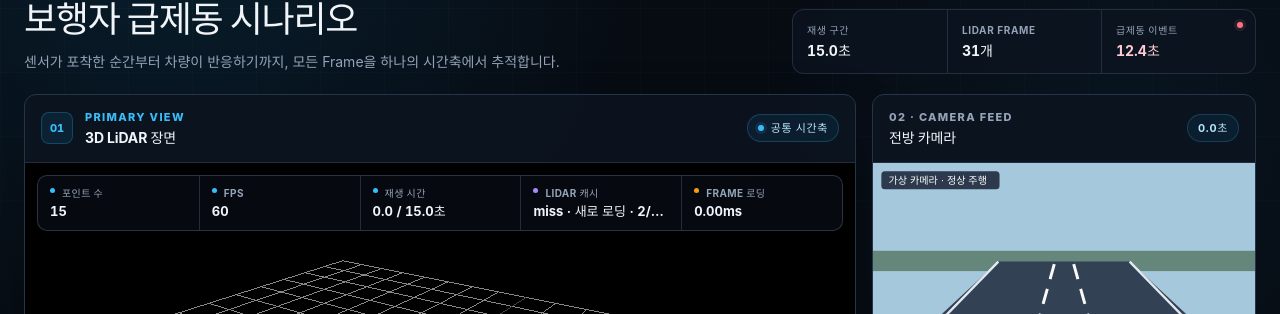
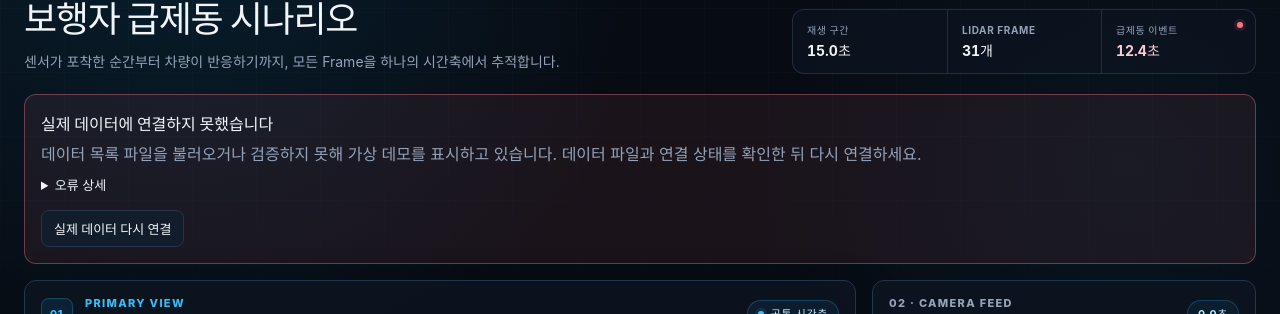
Before and after one commit to DoubleChamp/drivescope-visualizer, a Next.js app: page /viewer in a window 1280 px wide. Shown: the part 120-434 px from the top of the page. Built offline with nearby package versions, Linux system fonts and the light colour scheme; no server answers.

Commit message:
feat: 실제 데이터 오류 안내와 재시도 추가

```diff
--- a/app/viewer/_components/camera-panel.tsx
+++ b/app/viewer/_components/camera-panel.tsx
@@ -5,9 +5,14 @@ import styles from "../viewer-canvas.module.css";
 type CameraPanelProps = {
   camera: BufferedCameraFrame;
   isActualData?: boolean;
+  onRetry: () => void;
 };
 
-export function CameraPanel({ camera, isActualData = false }: CameraPanelProps) {
+export function CameraPanel({
+  camera,
+  isActualData = false,
+  onRetry,
+}: CameraPanelProps) {
   const { frame, activeSlot, imageRefs, status } = camera;
   const timestampSeconds = frame ? formatSeconds(frame.timestampMs) : null;
   const statusMessage =
@@ -54,9 +59,21 @@ export function CameraPanel({ camera, isActualData = false }: CameraPanelProps)
           />
         ))}
         {statusMessage && (
-          <p className={styles.cameraStatus} role="status">
-            {statusMessage}
-          </p>
+          <div className={styles.cameraStatus} role="status">
+            <p>{statusMessage}</p>
+            {status === "error" && (
+              <>
+                <p>이미지 파일이나 연결 상태를 확인한 뒤 다시 시도하세요.</p>
+                <button
+                  type="button"
+                  className={styles.retryButton}
+                  onClick={onRetry}
+                >
+                  이미지 다시 시도
+                </button>
+              </>
+            )}
+          </div>
         )}
         {frame && (
           <span className={styles.cameraChannel}>
--- /dev/null
+++ b/app/viewer/_components/data-error-notice.tsx
@@ -0,0 +1,33 @@
+import styles from "../viewer-canvas.module.css";
+
+type DataErrorNoticeProps = {
+  title: string;
+  message: string;
+  error: Error;
+  retryLabel: string;
+  onRetry: () => void;
+};
+
+export function DataErrorNotice({
+  title,
+  message,
+  error,
+  retryLabel,
+  onRetry,
+}: DataErrorNoticeProps) {
+  return (
+    <div className={styles.dataErrorNotice}>
+      <div role="alert">
+        <strong>{title}</strong>
+        <p>{message}</p>
+      </div>
+      <details className={styles.errorDetails}>
+        <summary>오류 상세</summary>
+        <p>{error.message}</p>
+      </details>
+      <button type="button" className={styles.retryButton} onClick={onRetry}>
+        {retryLabel}
+      </button>
+    </div>
+  );
+}
--- a/app/viewer/_components/viewer-metrics.tsx
+++ b/app/viewer/_components/viewer-metrics.tsx
@@ -18,6 +18,7 @@ const CACHE_STATUS_LABELS: Record<LidarCacheStatus, string> = {
   loading: "로딩 중",
   hit: "hit · 재사용",
   miss: "miss · 새로 로딩",
+  error: "로딩 실패",
 };
 
 export function ViewerMetrics({
@@ -35,9 +36,11 @@ export function ViewerMetrics({
       ? "캐시로 생략"
       : lidarCacheStatus === "loading"
         ? "측정 중"
-        : lidarLoadDurationMs === null
-          ? "Frame 없음"
-          : `${lidarLoadDurationMs.toFixed(2)}ms`;
+        : lidarCacheStatus === "error"
+          ? "로딩 실패"
+          : lidarLoadDurationMs === null
+            ? "Frame 없음"
+            : `${lidarLoadDurationMs.toFixed(2)}ms`;
 
   return (
     <dl className={styles.metrics} aria-label="뷰어 통계">
--- a/app/viewer/_data/load-drivescope-data-source.ts
+++ b/app/viewer/_data/load-drivescope-data-source.ts
@@ -46,8 +46,14 @@ export async function loadDriveScopeDataSource(
     signal,
   });
   if (!manifestResponse.ok) {
+    const reason =
+      manifestResponse.status === 404
+        ? "데이터 목록 파일(manifest.json)을 찾을 수 없습니다."
+        : manifestResponse.status === 503
+          ? "서버의 데이터 연결 설정을 확인하세요."
+          : "서버에서 데이터 목록 파일을 읽지 못했습니다.";
     throw new Error(
-      `DriveScope manifest 로딩 실패: HTTP ${manifestResponse.status}`,
+      `${reason} HTTP ${manifestResponse.status}`,
     );
   }
 
--- a/app/viewer/_hooks/use-buffered-camera-frame.ts
+++ b/app/viewer/_hooks/use-buffered-camera-frame.ts
@@ -9,12 +9,14 @@ export type BufferedCameraFrame = {
   activeSlot: ImageSlot | null;
   imageRefs: RefObject<[HTMLImageElement | null, HTMLImageElement | null]>;
   status: "empty" | "loading" | "ready" | "error";
+  retry: () => void;
 };
 
 export function useBufferedCameraFrame(
   targetFrame: CameraFrame | null,
   sourceId: string,
 ): BufferedCameraFrame {
+  const [requestAttempt, setRequestAttempt] = useState(0);
   const imageRefs = useRef<[HTMLImageElement | null, HTMLImageElement | null]>([
     null,
     null,
@@ -58,7 +60,7 @@ export function useBufferedCameraFrame(
     return () => {
       cancelled = true;
     };
-  }, [sourceId, targetFrame]);
+  }, [sourceId, targetFrame, requestAttempt]);
 
   const currentDisplay =
     targetFrame && displayed?.sourceId === sourceId ? displayed : null;
@@ -78,5 +80,9 @@ export function useBufferedCameraFrame(
             currentDisplay.frame.timestampMs === targetFrame.timestampMs
           ? "ready"
           : "loading",
+    retry: () => {
+      setFailure(null);
+      setRequestAttempt((attempt) => attempt + 1);
+    },
   };
 }
--- a/app/viewer/_hooks/use-drivescope-data-source.ts
+++ b/app/viewer/_hooks/use-drivescope-data-source.ts
@@ -11,6 +11,7 @@ type DriveScopeDataSourceState = {
 };
 
 export function useDriveScopeDataSource() {
+  const [requestAttempt, setRequestAttempt] = useState(0);
   const [state, setState] = useState<DriveScopeDataSourceState>({
     source: null,
     error: null,
@@ -36,7 +37,12 @@ export function useDriveScopeDataSource() {
       });
 
     return () => abortController.abort();
-  }, []);
+  }, [requestAttempt]);
 
-  return state;
+  const retry = () => {
+    setState({ source: null, error: null });
+    setRequestAttempt((attempt) => attempt + 1);
+  };
+
+  return { ...state, retry };
 }
--- a/app/viewer/viewer-canvas.module.css
+++ b/app/viewer/viewer-canvas.module.css
@@ -72,6 +72,8 @@
 
 .brand:focus-visible,
 .playbackButton:focus-visible,
+.retryButton:focus-visible,
+.errorDetails summary:focus-visible,
 .timeline:focus-visible {
   border-radius: 0.5rem;
   outline: 2px solid var(--accent);
@@ -186,6 +188,52 @@
 
 .viewer {
   min-width: 0;
+}
+
+.dataErrorNotice {
+  margin-bottom: 1rem;
+  padding: 1rem;
+  color: var(--text);
+  background: rgb(251 113 133 / 8%);
+  border: 1px solid rgb(251 113 133 / 40%);
+  border-radius: 0.75rem;
+  overflow-wrap: anywhere;
+}
+
+.dataErrorNotice p,
+.cameraStatus p {
+  margin: 0.375rem 0;
+}
+
+.dataErrorNotice p {
+  color: var(--muted);
+}
+
+.errorDetails {
+  margin: 0.625rem 0;
+  font-size: 0.8125rem;
+}
+
+.errorDetails summary {
+  width: fit-content;
+  cursor: pointer;
+}
+
+.retryButton {
+  margin-top: 0.375rem;
+  padding: 0.5rem 0.75rem;
+  color: var(--text);
+  font: inherit;
+  font-size: 0.8125rem;
+  font-weight: 600;
+  background: var(--surface-raised);
+  border: 1px solid var(--border);
+  border-radius: 0.5rem;
+  cursor: pointer;
+}
+
+.retryButton:hover {
+  border-color: var(--accent);
 }
 
 .viewerHeader {
--- a/app/viewer/viewer-canvas.tsx
+++ b/app/viewer/viewer-canvas.tsx
@@ -2,6 +2,7 @@
 
 import { useRef } from "react";
 import { CameraPanel } from "./_components/camera-panel";
+import { DataErrorNotice } from "./_components/data-error-notice";
 import { PlaybackControls } from "./_components/playback-controls";
 import { SelectedObjectPanel } from "./_components/selected-object-panel";
 import { SynchronizedFramesPanel } from "./_components/synchronized-frames-panel";
@@ -35,8 +36,11 @@ const LOADING_LIDAR_SOURCE: LidarFrameSource = {
 
 export default function ViewerCanvas() {
   const canvasRef = useRef<HTMLCanvasElement>(null);
-  const { source: actualDataSource, error: actualDataError } =
-    useDriveScopeDataSource();
+  const {
+    source: actualDataSource,
+    error: actualDataError,
+    retry: retryActualData,
+  } = useDriveScopeDataSource();
   const lidarSource =
     actualDataSource ??
     (actualDataError === null ? LOADING_LIDAR_SOURCE : MOCK_LIDAR_SOURCE);
@@ -62,6 +66,8 @@ export default function ViewerCanvas() {
     entryCount: cachedLidarFrameCount,
     capacity: lidarCacheCapacity,
     loadDurationMs: lidarLoadDurationMs,
+    error: lidarError,
+    retry: retryLidar,
   } = useLidarFrameCache({
     source: lidarSource,
     targetTimestampMs: lidarFrameMetadata?.timestampMs ?? null,
@@ -166,6 +172,19 @@ export default function ViewerCanvas() {
         </dl>
       </header>
 
+      {actualDataError && (
+        <DataErrorNotice
+          title="실제 데이터에 연결하지 못했습니다"
+          message="데이터 목록 파일을 불러오거나 검증하지 못해 가상 데모를 표시하고 있습니다. 데이터 파일과 연결 상태를 확인한 뒤 다시 연결하세요."
+          error={actualDataError}
+          retryLabel="실제 데이터 다시 연결"
+          onRetry={() => {
+            seek(0);
+            retryActualData();
+          }}
+        />
+      )}
+
       <div className={styles.workspaceGrid}>
         <section className={styles.scenePanel} aria-labelledby="scene-title">
           <header className={styles.panelHeader}>
@@ -183,6 +202,19 @@ export default function ViewerCanvas() {
               공통 시간축
             </span>
           </header>
+
+          {lidarError && lidarFrameMetadata && (
+            <DataErrorNotice
+              title={`LiDAR ${formatSeconds(lidarFrameMetadata.timestampMs)}초 Frame 로딩 실패`}
+              message="해당 시점의 점군을 표시하지 못했습니다. 파일과 연결 상태를 확인해 다시 시도하거나 다른 시점으로 이동하세요."
+              error={lidarError}
+              retryLabel="LiDAR 다시 시도"
+              onRetry={() => {
+                seek(currentTimeMs);
+                retryLidar();
+              }}
+            />
+          )}
 
           <div className={styles.canvasStage}>
             <ViewerMetrics
@@ -238,7 +270,14 @@ export default function ViewerCanvas() {
         </section>
 
         <aside className={styles.analysisRail} aria-label="센서 분석 패널">
-          <CameraPanel camera={bufferedCamera} isActualData={isActualData} />
+          <CameraPanel
+            camera={bufferedCamera}
+            isActualData={isActualData}
+            onRetry={() => {
+              seek(currentTimeMs);
+              bufferedCamera.retry();
+            }}
+          />
           <SelectedObjectPanel
             object={selectedObject}
             frame={objectDetectionFrame}
```
Also changed, not shown: app/viewer/_hooks/use-lidar-frame-cache.ts (+44 -6 lines), scripts/validate-drivescope-manifest.ts (+28 -0 lines), 4 other files (tests, documents, lock files or other folders).
